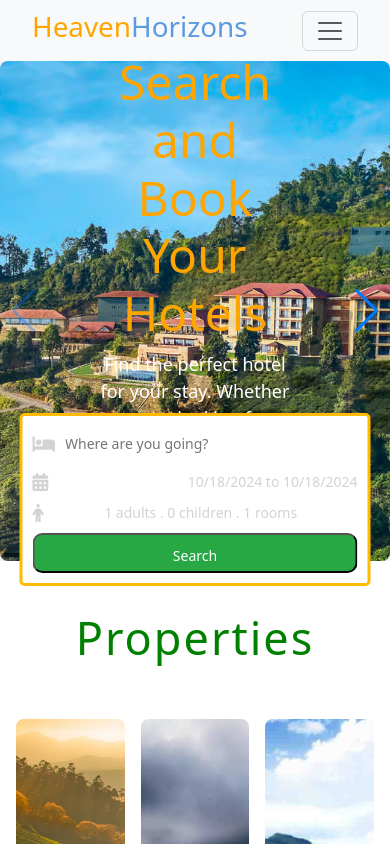
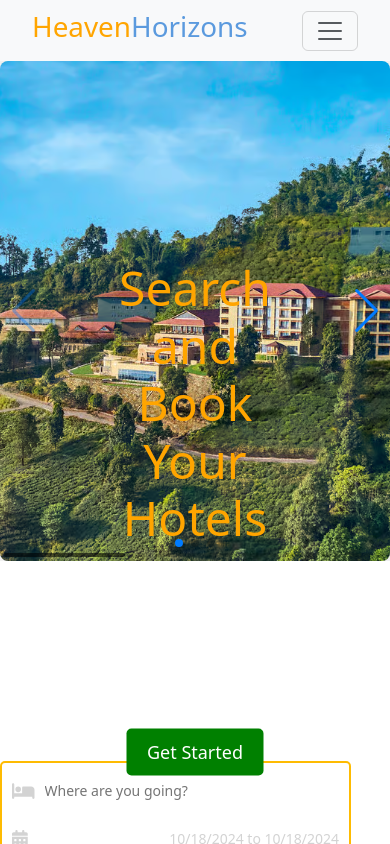
Before and after one commit to Saran-k-ece/Reservation-App, a React (Vite) app in the folder frontend/: page / in a window 390 px wide. Shown: the top 844 px of the page. Built offline with nearby package versions, Linux system fonts and the light colour scheme.

Commit message:
Media query added for header5

```diff
--- a/frontend/src/Components/Header/Header.css
+++ b/frontend/src/Components/Header/Header.css
@@ -67,41 +67,39 @@
 }
 
 .headerSearch {
-    margin-top: 500px;
-    position: absolute;
-    z-index: 1;
-    width: 60vw;
-    height: 8vh;
+    margin-top: 20px;
+    position: relative;
+    width: 90vw;
     background-color: white;
-    border: 3px solid #febb02;
+    border: 2px solid #febb02;
     display: flex;
+    flex-wrap: wrap;
     align-items: center;
     justify-content: space-between;
-    padding: 10px 15px;
+    padding: 10px;
     border-radius: 5px;
-    bottom: -25px;
-    left: 50%;
-    transform: translateX(-50%);
 }
 
 .headerSearchItem {
     display: flex;
     align-items: center;
-    gap: 10px;
+    gap: 5px;
+    flex: 1 1 30%; /* Allows items to shrink and wrap */
 }
 
 .headerSearchItem input {
     border: none;
     outline: none;
     flex: 1;
+    padding: 5px;
 }
 
 .headerSearchItem .btn1 {
     background-color: #28a745;
     color: white;
-    width: 100px;
+    width: 100%;
     height: 40px;
-    border-radius: 10px;
+    border-radius: 5px;
     cursor: pointer;
     transition: background-color 0.2s;
 }
@@ -115,54 +113,37 @@
     color: lightgray;
 }
 
-.date {
-    position: absolute;
-    top: 50px;
-}
-
 .options {
-    margin-top: 210px;
     display: flex;
     flex-direction: column;
     background-color: white;
     border: 1px solid #ccc;
-    border-radius: 8px;
-    padding: 10px;
-    box-shadow: 0 2px 10px rgba(0, 0, 0, 0.1);
+    border-radius: 5px;
+    padding: 5px;
+    position: absolute;
+    z-index: 1;
 }
 
 .optionItem {
     display: flex;
     justify-content: space-between;
     align-items: center;
-    padding: 8px 10px;
-    transition: background-color 0.2s;
-}
-
-.optionItem:hover {
-    background-color: #f1f1f1;
+    padding: 5px 10px;
 }
 
 .optionText {
-    font-size: 16px;
-    font-weight: 500;
+    font-size: 14px;
 }
 
 .optionCounterButton {
-    display: inline-flex;
-    align-items: center;
-    justify-content: center;
     background-color: #007bff;
     color: white;
     border: none;
     border-radius: 4px;
-    width: 30px;
-    height: 30px;
-    font-size: 16px;
-    padding: 0;
+    width: 25px;
+    height: 25px;
+    font-size: 14px;
     cursor: pointer;
-    transition: background-color 0.2s;
-    box-sizing: border-box;
 }
 
 .optionCounterButton:hover {
@@ -170,9 +151,69 @@
 }
 
 .optionCounterNumber {
-    font-size: 16px;
-    margin: 0 10px;
+    font-size: 14px;
+    margin: 0 5px;
 }
+
+@media (max-width: 768px) {
+    .headerSearch {
+        width: 95vw;
+        margin-top: 15px;
+        flex-direction: column;
+        align-items: flex-start;
+    }
+
+    .headerSearchItem {
+        width: 100%;
+        margin-bottom: 10px;
+    }
+
+    .headerSearchItem .btn1 {
+        height: 45px;
+    }
+
+    .options {
+        margin-top: 10px;
+    }
+
+    .optionItem {
+        padding: 5px;
+    }
+}
+
+@media (max-width: 480px) {
+    .headerSearch {
+        padding: 5px;
+    }
+
+    .headerSearchItem .btn1 {
+        height: 40px;
+    }
+
+    .headerSearchItem input {
+        height: 30px;
+        font-size: 12px;
+    }
+
+    .headerIcon {
+        font-size: 16px;
+    }
+
+    .optionText {
+        font-size: 12px;
+    }
+
+    .optionCounterButton {
+        width: 20px;
+        height: 20px;
+        font-size: 12px;
+    }
+
+    .optionCounterNumber {
+        font-size: 12px;
+    }
+}
+
 
 @media (max-width: 768px) {
     .headerSearch {
```
